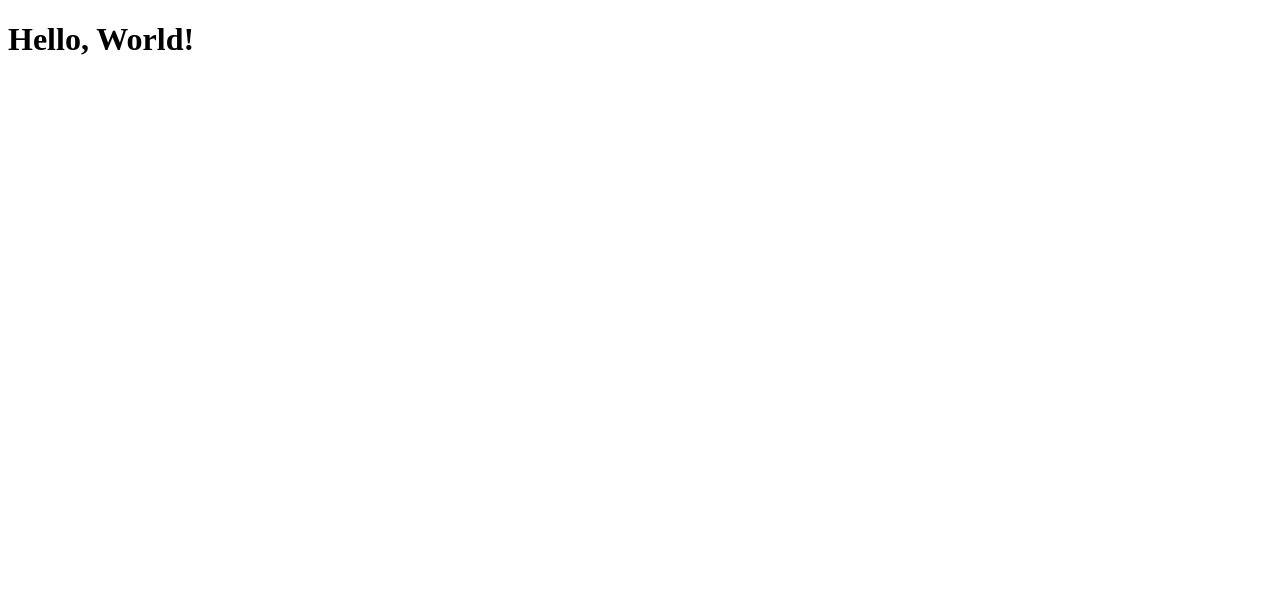
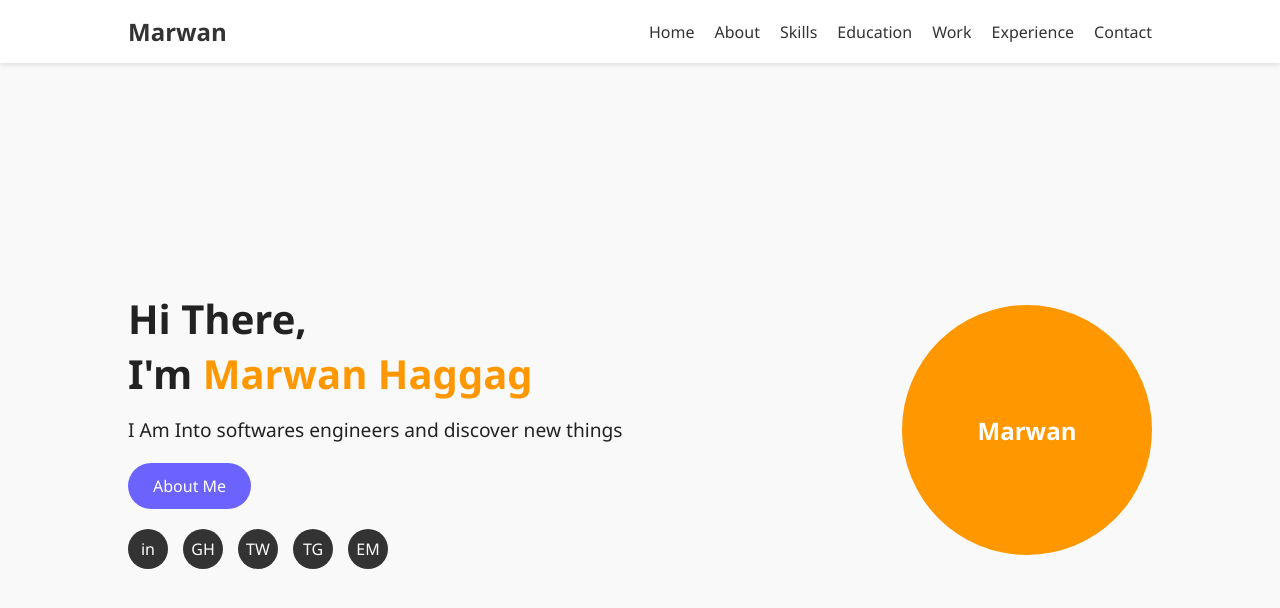
Before and after one commit to Marwanhaggag04/SCB-CVP, a plain HTML site: page index.html in a window 1280 px wide. Drawn offline with Linux system fonts and the light colour scheme.

Commit message:
marwan port

```diff
--- a/index.html
+++ b/index.html
@@ -4,9 +4,165 @@
     <meta charset="UTF-8">
     <meta name="viewport" content="width=device-width, initial-scale=1.0">
     <title>Document</title>
+  <meta charset="UTF-8">
+  <meta name="viewport" content="width=device-width, initial-scale=1.0">
+  <title>Marwan Haggag | Portfolio</title>
+  <style>
+    * {
+      margin: 0;
+      padding: 0;
+      box-sizing: border-box;
+      font-family: 'Segoe UI', Tahoma, Geneva, Verdana, sans-serif;
+    }
+    body {
+      background: #f9f9f9;
+      color: #222;
+    }
+    /* Navbar */
+    nav {
+      width: 100%;
+      background: white;
+      display: flex;
+      justify-content: space-between;
+      align-items: center;
+      padding: 15px 10%;
+      box-shadow: 0 2px 5px rgba(0,0,0,0.1);
+      position: fixed;
+      top: 0;
+      z-index: 1000;
+    }
+    nav h2 {
+      color: #333;
+    }
+    nav ul {
+      display: flex;
+      list-style: none;
+      gap: 20px;
+    }
+    nav ul li a {
+      text-decoration: none;
+      color: #333;
+      font-weight: 500;
+      transition: 0.3s;
+    }
+    nav ul li a:hover {
+      color: #6c63ff;
+    }
+    /* Hero Section */
+    .hero {
+      display: flex;
+      align-items: center;
+      justify-content: space-between;
+      padding: 120px 10% 60px;
+      min-height: 100vh;
+    }
+    .hero-text {
+      max-width: 600px;
+    }
+    .hero-text h1 {
+      font-size: 2.5rem;
+      margin-bottom: 15px;
+    }
+    .hero-text h1 span {
+      color: #ff9800;
+    }
+    .hero-text p {
+      font-size: 1.2rem;
+      margin-bottom: 20px;
+    }
+    .btn {
+      display: inline-block;
+      padding: 12px 25px;
+      background: #6c63ff;
+      color: white;
+      border-radius: 30px;
+      text-decoration: none;
+      transition: 0.3s;
+    }
+    .btn:hover {
+      background: #574b90;
+    }
+    /* Social icons */
+    .socials {
+      margin-top: 20px;
+      display: flex;
+      gap: 15px;
+    }
+    .socials a {
+      width: 40px;
+      height: 40px;
+      background: #333;
+      color: white;
+      display: flex;
+      align-items: center;
+      justify-content: center;
+      border-radius: 50%;
+      text-decoration: none;
+      transition: 0.3s;
+    }
+    .socials a:hover {
+      background: #6c63ff;
+    }
+    /* Right Side (circle placeholder) */
+    .hero-img {
+      width: 250px;
+      height: 250px;
+      border-radius: 50%;
+      background: #ff9800;
+      display: flex;
+      align-items: center;
+      justify-content: center;
+      color: white;
+      font-size: 1.5rem;
+      font-weight: bold;
+    }
+    /* Responsive */
+    @media(max-width: 900px) {
+      .hero {
+        flex-direction: column;
+        text-align: center;
+      }
+      .hero-img {
+        margin-top: 30px;
+      }
+    }
+  </style>
 </head>
 <body>
-    <h1>Hello, World!</h1>
+
+  <!-- Navbar -->
+  <nav>
+    <h2>Marwan</h2>
+    <ul>
+      <li><a href="#">Home</a></li>
+      <li><a href="#">About</a></li>
+      <li><a href="#">Skills</a></li>
+      <li><a href="#">Education</a></li>
+      <li><a href="#">Work</a></li>
+      <li><a href="#">Experience</a></li>
+      <li><a href="#">Contact</a></li>
+    </ul>
+  </nav>
+
+  <!-- Hero Section -->
+  <section class="hero">
+    <div class="hero-text">
+      <h1>Hi There,<br> I'm <span>Marwan Haggag</span></h1>
+      <p>I Am Into softwares engineers and discover new things</p>
+      <a href="#about" class="btn">About Me</a>
+      <div class="socials">
+        <a href="#">in</a>
+        <a href="#">GH</a>
+        <a href="#">TW</a>
+        <a href="#">TG</a>
+        <a href="#">EM</a>
+      </div>
+    </div>
+    <div class="hero-img">
+      Marwan
+    </div>
+  </section>
 
 </body>
 </html>
+</html>
```
